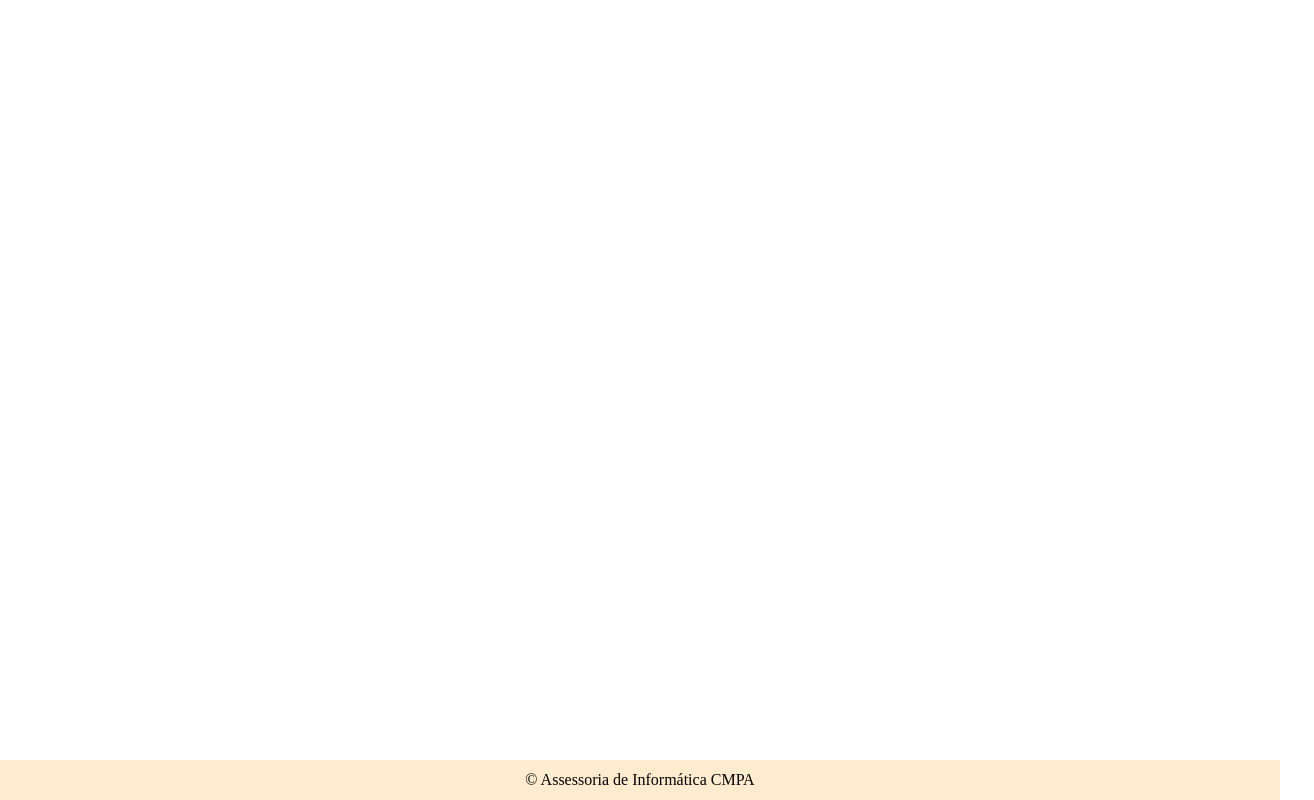
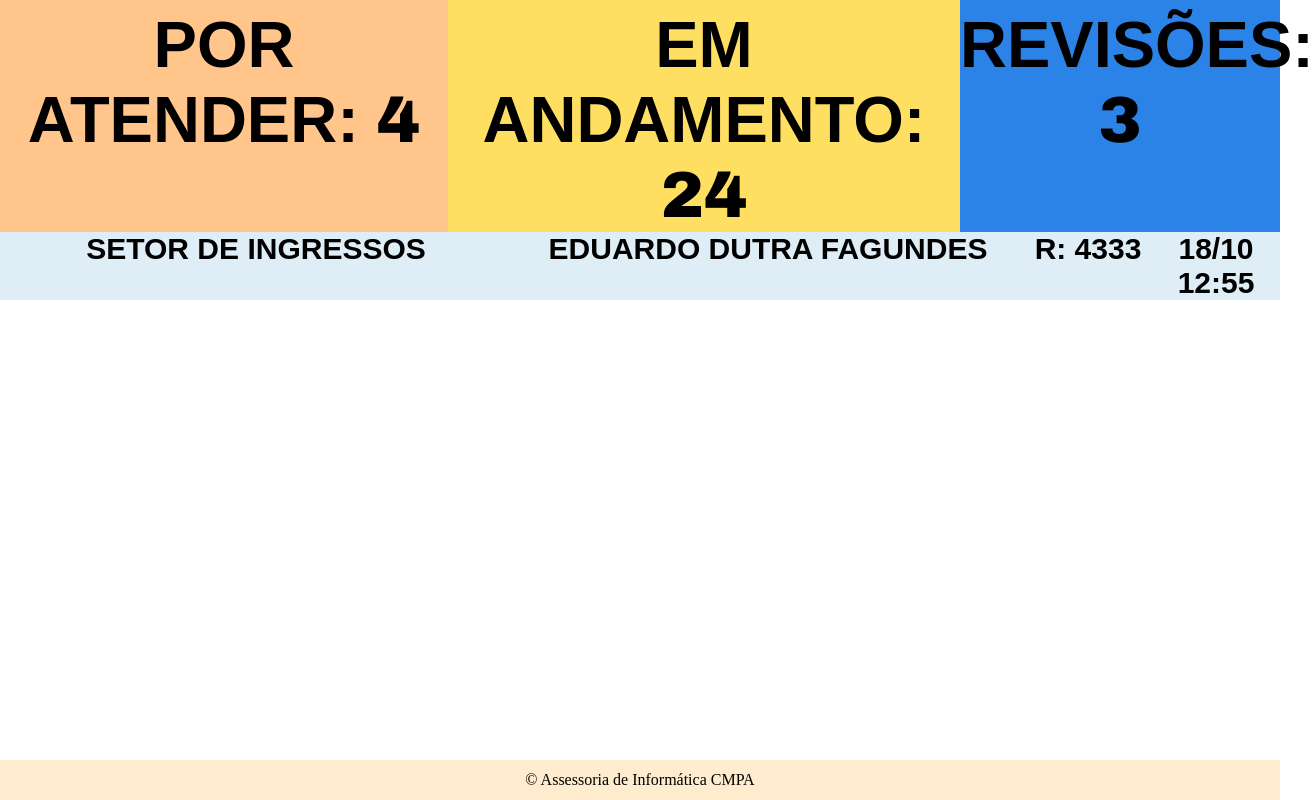
Before and after one commit to marcus-silveira/HTML_CSS, a plain HTML site: page html/display_main.html in a window 1280 px wide. Shown: the whole page, 1314 px wide, since content can reach past the window. Drawn offline with Linux system fonts and the light colour scheme.

Commit message:
DIsplay main 95% finalizado

```diff
--- a/css/display_main.css
+++ b/css/display_main.css
@@ -3,11 +3,40 @@ body {
     padding: 0;
 }
 
-h1 {
-background-color: blanchedalmond;
-text-align: center;
-margin: 0;
-font-size: 50px;
+header{
+    display: flex;
+    font-family: Arial, Helvetica, sans-serif;
+
+}
+
+#por-atender {
+    padding-top: 7px;
+    background-color: #FFC58A;
+    width: 35%;
+    font-size: 65px;
+    text-align: center;
+    font-family: Arial;
+    font-weight: bold;
+
+}
+
+#em-andamento {
+    padding-top: 7px;
+    background-color: #FFDF62;
+    width: 40%;
+    font-size: 65px;
+    text-align: center;
+    font-family: Arial;
+    font-weight: bold;
+}
+#revisoes {
+    padding-top: 7px;
+    background-color: #2b83e7;
+    width: 25%;
+    font-size: 65px;
+    text-align: center;
+    font-family: Arial;
+    font-weight: bold;
 }
 
 .footer {
@@ -19,3 +48,39 @@ font-size: 50px;
     text-align: center;
     line-height: 40px;
 }
+
+#num {
+    font-family: arial black
+}
+
+#texto-1 {
+    display: flex;
+
+}
+
+#setor {
+    background-color: #DFEEF6;
+    width: 40%;
+    font-size: 30px;
+    text-align: center;
+    font-family: Arial;
+    font-weight: bold;
+}
+
+#nome{
+    background-color: #DFEEF6;
+    width: 40%;
+    font-size: 30px;
+    text-align: center;
+    font-family: Arial;
+    font-weight: bold;
+}
+
+#data, #ramal {
+    background-color: #DFEEF6;
+    width: 10%;
+    font-size: 30px;
+    text-align: center;
+    font-family: Arial;
+    font-weight: bold;
+}
--- a/html/display_main.html
+++ b/html/display_main.html
@@ -13,9 +13,33 @@
 
 <body>
 
-    <h1>
-
-    </h1>
+    <header>
+        <div id="por-atender">
+            POR ATENDER: <span id="num">4</span>
+        </div>
+        <div id="em-andamento">
+            EM ANDAMENTO: <span id="num">24</span>
+        </div>
+        <div id="revisoes">
+            REVISÕES: <span id="num"> 3</span>
+        </div>
+    </header>
+    <section >
+        <div class='mensagem' id="texto-1">
+            <div id="setor">
+                SETOR DE INGRESSOS
+            </div>
+            <div id="nome">
+                EDUARDO DUTRA FAGUNDES
+            </div>
+            <div id="ramal">
+                R: 4333
+            </div>
+            <div id="data">
+                18/10 12:55
+            </div>
+        </div>
+    </section>
 
     <footer class="footer">
         © Assessoria de Informática CMPA
```
Also changed, not shown: html/tela_1.html (+1 -1 lines).
